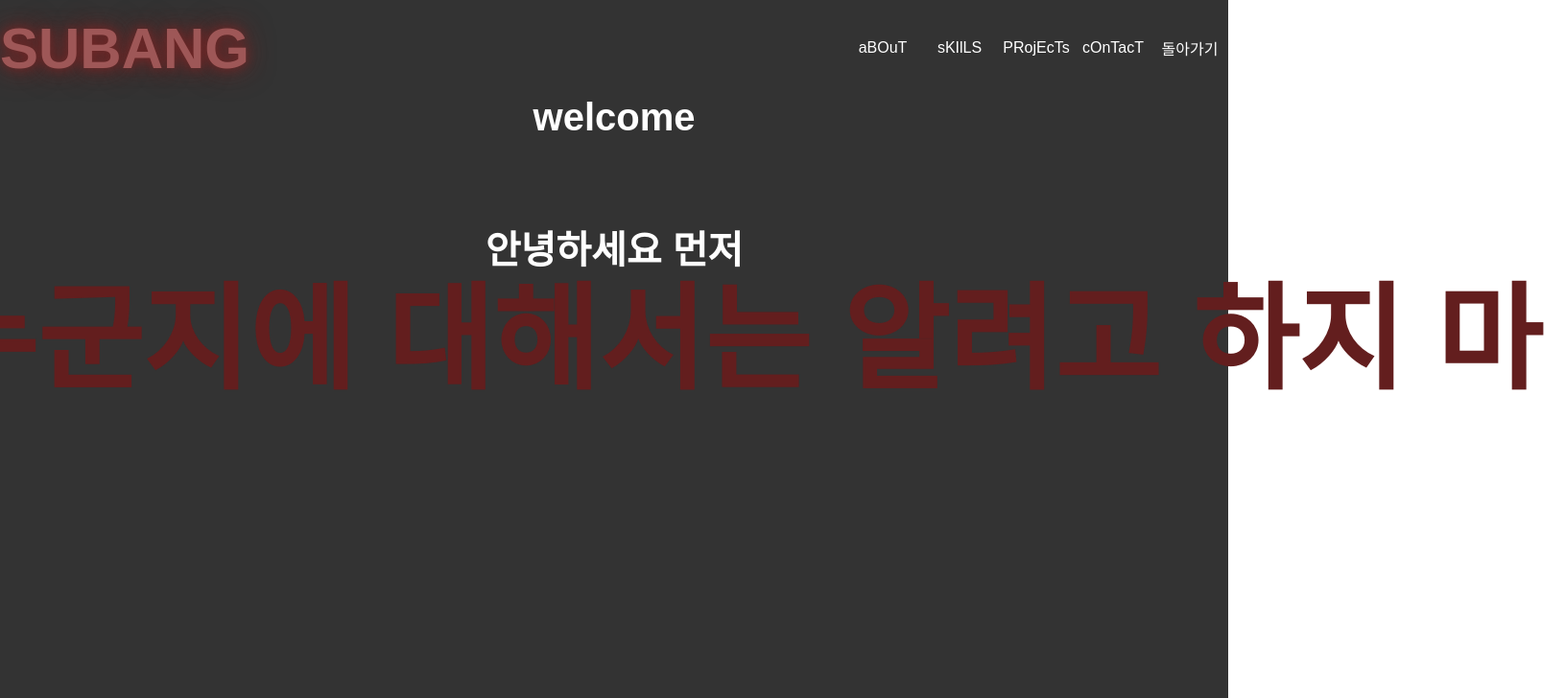
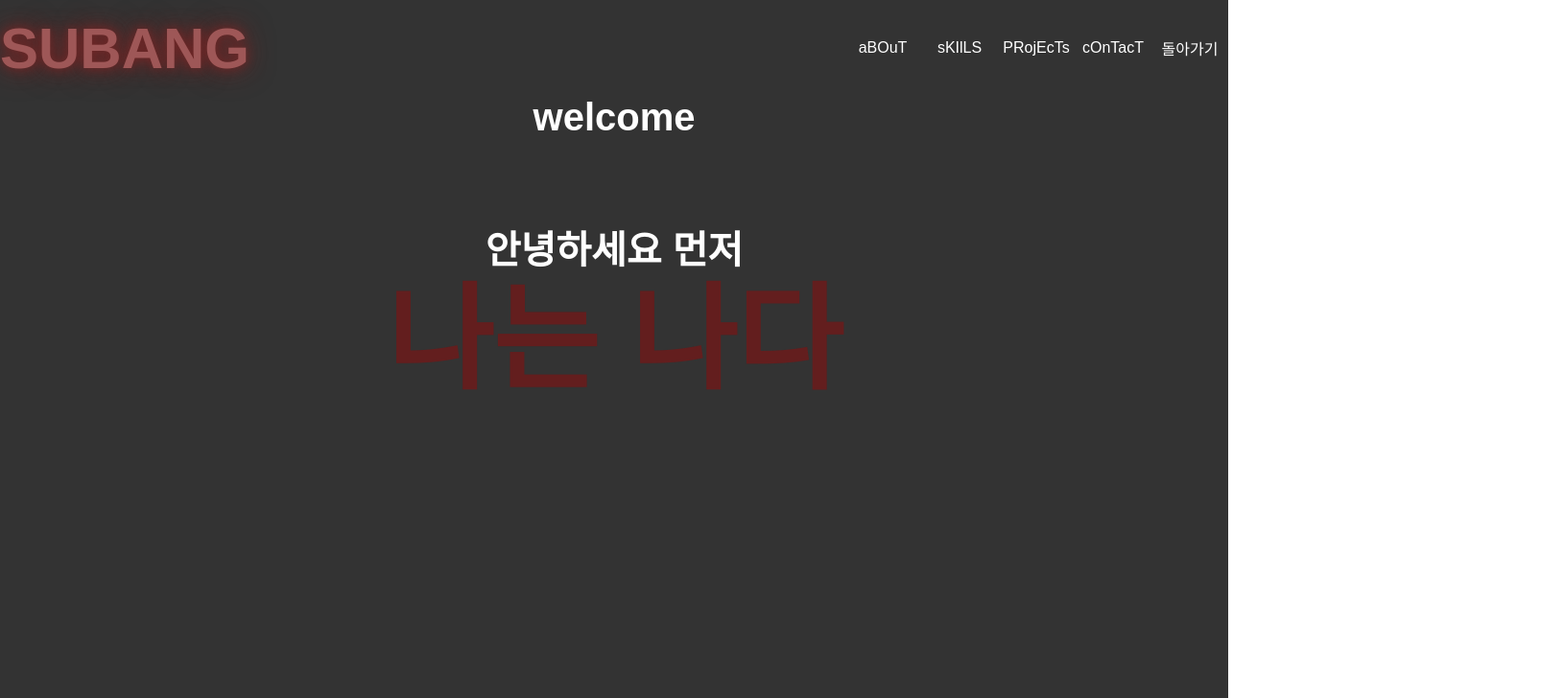
Before and after one commit to mainsubang/-, a plain HTML site: page index.html in a window 1280 px wide. Shown: the top 728 px of the page at 96% size, 1631 px wide, since content can reach past the window. Drawn offline with Linux system fonts and the light colour scheme; a web font is replaced by a local one.

Commit message:
Add files via upload

```diff
--- a/index.html
+++ b/index.html
@@ -56,7 +56,7 @@
             <div class="main">
                 <div class="animation">
                   <h2 class="one_text">안녕하세요 먼저</h2>
-                  <h2 class="two_text">내가 누군지에 대해서는 알려고 하지 마</h2>
+                  <h2 class="two_text">나는 나다</h2>
                 </div>
               </div>
 
```
Also changed, not shown: Ungdex.html (+2 -3 lines).
